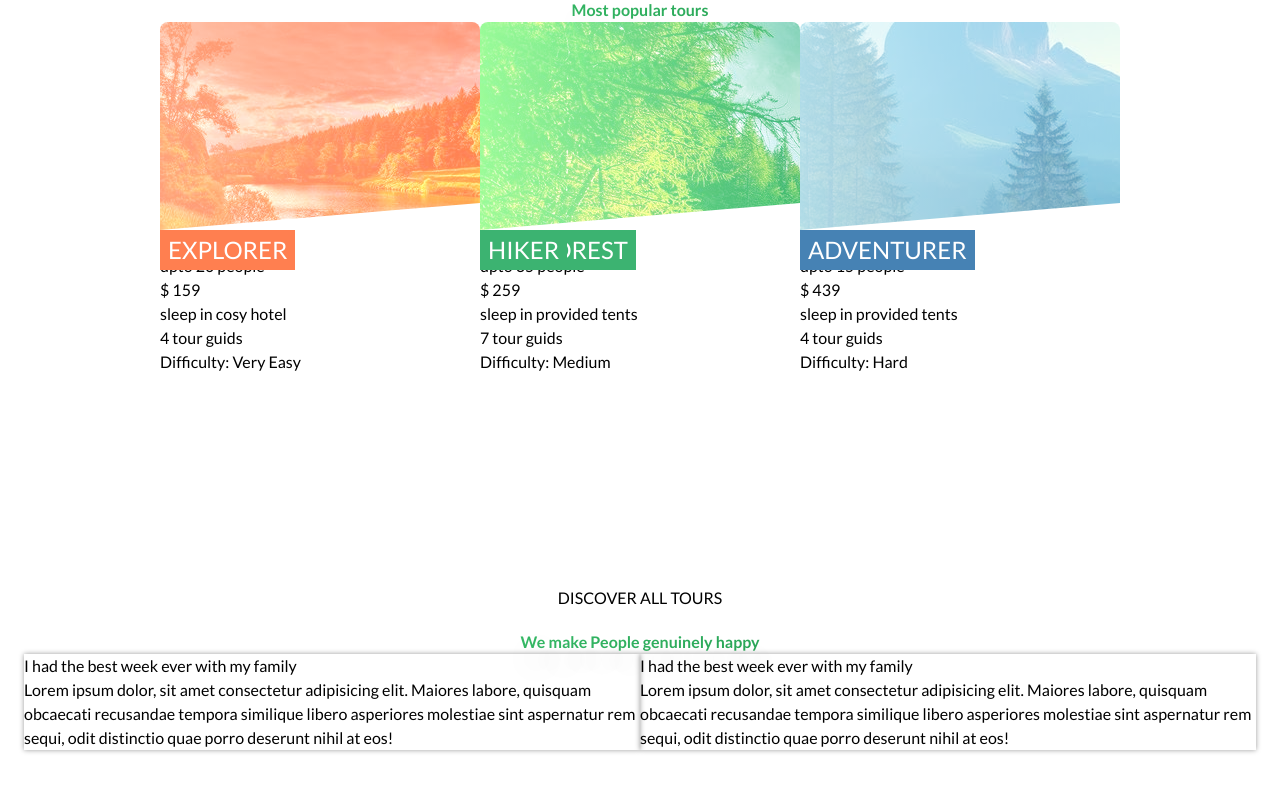
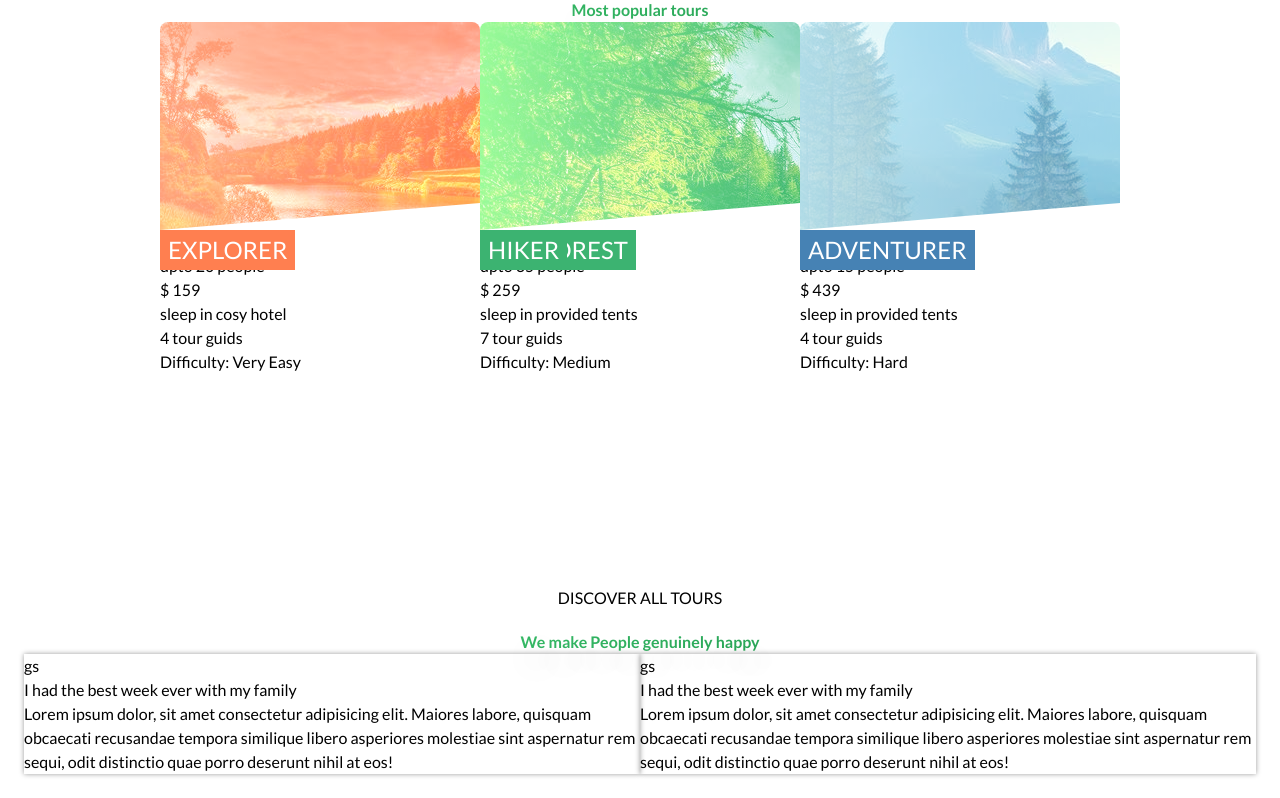
Before and after one commit to OmBharti999/pro, a Next.js app: page / in a window 1280 px wide. Shown: the part 2124-2922 px from the top of the page. Before the commit the page ends 2898 px from the top, so only its background shows below. Built offline with nearby package versions, Linux system fonts and the light colour scheme.

Commit message:
make spcae for image and name animated figure

```diff
--- a/app/_component/card/StoriesCard.tsx
+++ b/app/_component/card/StoriesCard.tsx
@@ -15,10 +15,14 @@ export const StoriesCard = ({
 }: Props) => {
   return (
     <div className="stories-card shadow-big">
-      <figure className="stories-shape"></figure>
-      <div>
-        <Heading content={cardHeading} addClass="font-bold text-xl" />
-        <PText content={cardContent} />
+      <div className="">
+        <figure className="stories-shape float-left rounded-full p-10">gs
+        {/*  */}
+        </figure>
+        <div className="">
+          <Heading content={cardHeading} addClass="font-bold text-xl" />
+          <PText content={cardContent} />
+        </div>
       </div>
     </div>
   );
```
